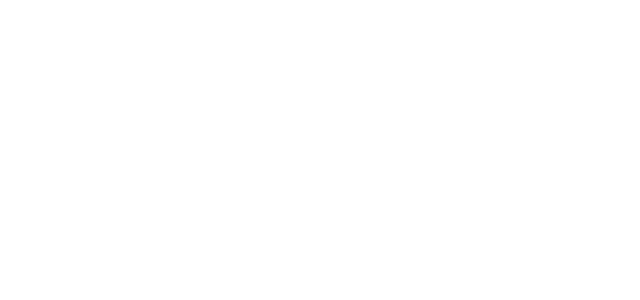
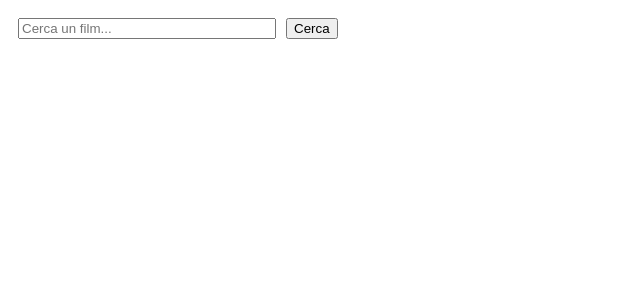
Before and after one commit to Deki97/vue-boolflix, a Vue app: page / in a window 1280 px wide. Shown: the top 300 px of the page, without its empty margins (0-640 px from the left). Built offline with nearby package versions, Linux system fonts and the light colour scheme.

Commit message:
axios arrayfiltered

```diff
--- a/src/App.vue
+++ b/src/App.vue
@@ -1,17 +1,42 @@
 <template>
   <div id="app">
+    <Header @filterMovies="filterApi" />
+
+    <Main v-for="(item, index) in filterApi" :key="index" :objectCard="item" />
 
   </div>
 </template>
 
 <script>
-// import axios from 'axios';
+import axios from 'axios';
+import Header from './components/Header.vue';
+import Main from './components/Main.vue';
 
 export default {
   name: "App",
   components: {
-
+    Header,
+    Main
   },
+  data: function() {
+    return {
+      queryText: '',
+      arrayFiltered: []
+    }
+  },
+  methods: {
+    filterApi: function() {
+      axios.get('https://api.themoviedb.org/3/search/movie', {
+        params: {
+          api_key: 'e60cf25f0e89f321c0a6aab650e9fb5e',
+          query: this.queryText
+        }
+      })
+      .then((response) => {
+        this.arrayFiltered = response.data.results;
+      });
+    }
+  }
 };
 </script>
 
--- a/src/components/Header.vue
+++ b/src/components/Header.vue
@@ -1,17 +1,28 @@
 <template>
     <header>
-
+        <input v-model="userSearch" type="text" placeholder="Cerca un film...">
+        <button @click="$emit('filterMovies', userSearch)">Cerca</button>
     </header>
 </template>
 
 
 <script>
 export default {
-    name: 'Header'
+    name: 'Header',
+    data: function() {
+        return {
+            userSearch: ''
+        }
+    }
 }
 </script>
 
 
 <style lang="scss" scoped>
-
+header {
+    input {
+        width: 250px;
+        margin: 10px;
+    }
+}
 </style>
--- a/src/components/Main.vue
+++ b/src/components/Main.vue
@@ -1,13 +1,37 @@
 <template>
     <main>
+        <div class="single-card">
+            <div class="title">
+                {{ objectCard.title }}
+            </div>
 
+            <div class="original-title">
+                {{ objectCard.original_title }}
+            </div>
+
+            <div class="original-language">
+                {{ objectCard.original_language }}
+            </div>
+
+            <div class="vote-average">
+                {{ objectCard.vote_average }}
+            </div>
+        </div>
     </main>
 </template>
 
 
 <script>
+
 export default {
-    name: 'Main'
+    name: 'Main',
+    data: function() {
+        return {
+            props: {
+                objectCard: Object
+            }
+        }
+    }
 }
 </script>
 
```
Also changed, not shown: src/components/SingleCard.vue (deleted, +0 -17 lines).
